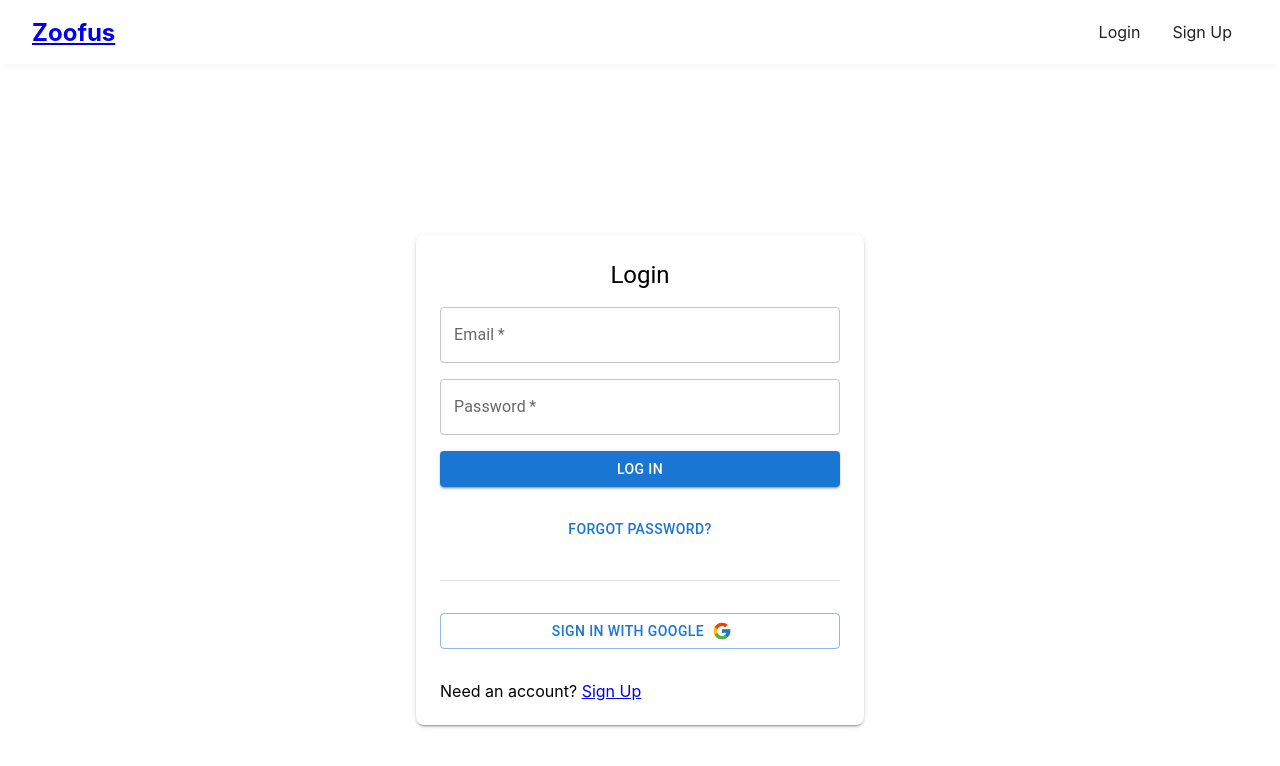
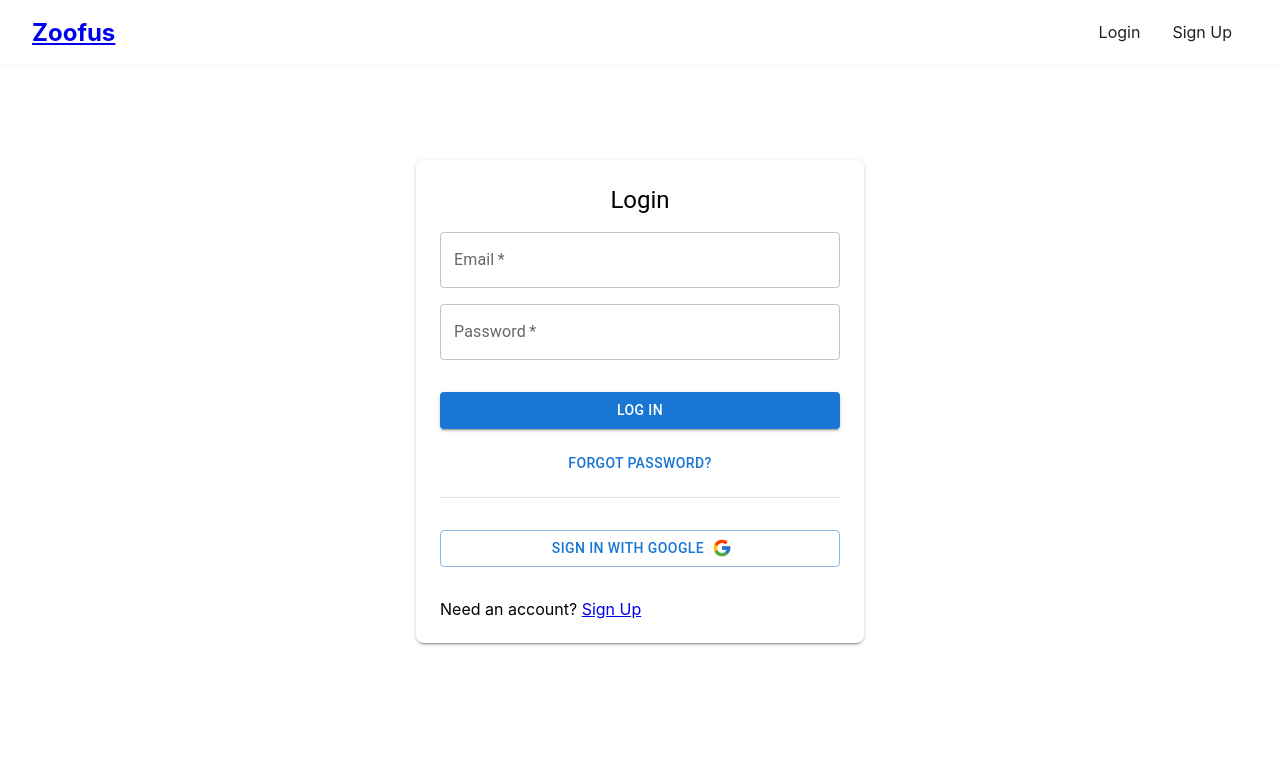
Before and after one commit to XinranCao/Zoofus, a React (Vite) app: page /login in a window 1280 px wide. Shown: the top 766 px of the page. Built offline with nearby package versions, Linux system fonts and the light colour scheme; no server answers.

Commit message:
STYLE: set up page container and improve auth form styles

```diff
--- a/src/App.jsx
+++ b/src/App.jsx
@@ -1,5 +1,4 @@
 import { Routes, Route } from "react-router-dom";
-
 import Navbar from "./components/navigation/NavBar.jsx";
 import HomePage from "./pages/Home/Home.jsx";
 import LoginPage from "./pages/Auth/LoginPage.jsx";
@@ -7,7 +6,7 @@ import SignUpPage from "./pages/Auth/SignUpPage.jsx";
 
 function App() {
   return (
-    <div>
+    <div id="app">
       <Navbar />
       <main>
         <Routes>
--- /dev/null
+++ b/src/components/PageContainer.jsx
@@ -0,0 +1,7 @@
+import styles from "./PageContainer.module.less";
+
+const PageContainer = ({ children }) => (
+  <div className={styles.pageContainer}>{children}</div>
+);
+
+export default PageContainer;
--- /dev/null
+++ b/src/components/PageContainer.module.less
@@ -0,0 +1,9 @@
+.pageContainer {
+  width: 100vw;
+  height: 100vh;
+  min-height: 100vh;
+  min-width: 100vw;
+  overflow: hidden;
+  display: block;
+  background: #f9f9f9;
+}
--- a/src/components/auth/AuthForm.jsx
+++ b/src/components/auth/AuthForm.jsx
@@ -31,8 +31,9 @@ const AuthForm = ({
         gap: 2,
         maxWidth: isMobile ? "100%" : 400,
         width: "100%",
+        alignSelf: "start",
         mx: isMobile ? 0 : "auto",
-        mt: isMobile ? 2 : 4,
+        mt: isMobile ? 2 : 12,
         p: isMobile ? 2 : 3,
         borderRadius: 2,
         boxShadow: isMobile ? 0 : 2,
@@ -59,7 +60,7 @@ const AuthForm = ({
         required
         fullWidth
       />
-      <Button type="submit" variant="contained" fullWidth>
+      <Button type="submit" variant="contained" fullWidth sx={{ mt: 2 }}>
         {submitLabel}
       </Button>
       {children}
--- a/src/index.css
+++ b/src/index.css
@@ -1,13 +1,22 @@
 body {
   margin: 0;
-  font-family: -apple-system, BlinkMacSystemFont, 'Segoe UI', 'Roboto', 'Oxygen',
-    'Ubuntu', 'Cantarell', 'Fira Sans', 'Droid Sans', 'Helvetica Neue',
+  font-family: -apple-system, BlinkMacSystemFont, "Segoe UI", "Roboto", "Oxygen",
+    "Ubuntu", "Cantarell", "Fira Sans", "Droid Sans", "Helvetica Neue",
     sans-serif;
   -webkit-font-smoothing: antialiased;
   -moz-osx-font-smoothing: grayscale;
 }
 
 code {
-  font-family: source-code-pro, Menlo, Monaco, Consolas, 'Courier New',
+  font-family: source-code-pro, Menlo, Monaco, Consolas, "Courier New",
     monospace;
 }
+
+#app {
+  width: 100vw;
+  height: 100vh;
+  min-height: 100vh;
+  min-width: 100vw;
+  overflow: hidden;
+  display: block;
+}
--- a/src/pages/Auth/LoginPage.jsx
+++ b/src/pages/Auth/LoginPage.jsx
@@ -6,6 +6,7 @@ import PasswordResetDialog from "../../components/auth/PasswordResetDialog";
 import { Button, Divider, Box, useMediaQuery } from "@mui/material";
 import { useTheme } from "@mui/material/styles";
 import { FcGoogle } from "react-icons/fc";
+import PageContainer from "../../components/PageContainer";
 
 const LoginPage = () => {
   const [email, setEmail] = useState("");
@@ -39,9 +40,10 @@ const LoginPage = () => {
   };
 
   return (
+    <PageContainer>
       <Box
         sx={{
-        minHeight: "100vh",
+          minHeight: "calc(100vh - 64px)",
           display: "flex",
           alignItems: "center",
           justifyContent: "center",
@@ -59,10 +61,8 @@ const LoginPage = () => {
           error={error}
           submitLabel="Log In"
         >
-        <Button onClick={() => setResetOpen(true)} sx={{ mt: 1 }}>
-          Forgot password?
-        </Button>
-        <Divider sx={{ my: 2 }} />
+          <Button onClick={() => setResetOpen(true)}>Forgot password?</Button>
+          <Divider sx={{ mb: 2 }} />
           <Button
             variant="outlined"
             onClick={handleGoogleLogin}
@@ -80,6 +80,7 @@ const LoginPage = () => {
           onClose={() => setResetOpen(false)}
         />
       </Box>
+    </PageContainer>
   );
 };
 
--- a/src/pages/Auth/SignUpPage.jsx
+++ b/src/pages/Auth/SignUpPage.jsx
@@ -5,6 +5,7 @@ import AuthForm from "../../components/auth/AuthForm";
 import ProfileSetupForm from "../../components/auth/ProfileSetupForm";
 import { Box, Typography, useMediaQuery } from "@mui/material";
 import { useTheme } from "@mui/material/styles";
+import PageContainer from "../../components/PageContainer";
 
 const SignUpPage = () => {
   const [step, setStep] = useState(1);
@@ -46,9 +47,10 @@ const SignUpPage = () => {
   };
 
   return (
+    <PageContainer>
       <Box
         sx={{
-        minHeight: "100vh",
+          minHeight: "calc(100vh - 64px)",
           display: "flex",
           alignItems: "center",
           justifyContent: "center",
@@ -80,6 +82,7 @@ const SignUpPage = () => {
           </Typography>
         )}
       </Box>
+    </PageContainer>
   );
 };
 
--- a/src/pages/Home/Home.jsx
+++ b/src/pages/Home/Home.jsx
@@ -1,2 +1,8 @@
-const HomePage = () => <h2>Home Page</h2>;
+import PageContainer from "../../components/PageContainer";
+
+const HomePage = () => (
+  <PageContainer>
+    <h2>Home Page</h2>;
+  </PageContainer>
+);
 export default HomePage;
```
Lines whose indentation alone changed are shown as unchanged.
